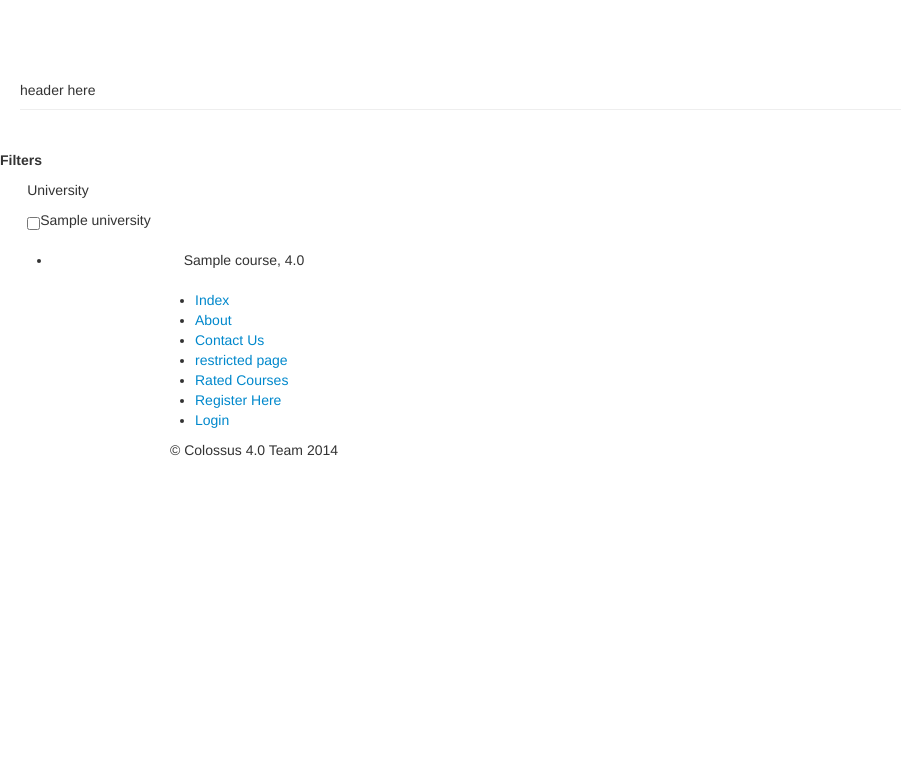
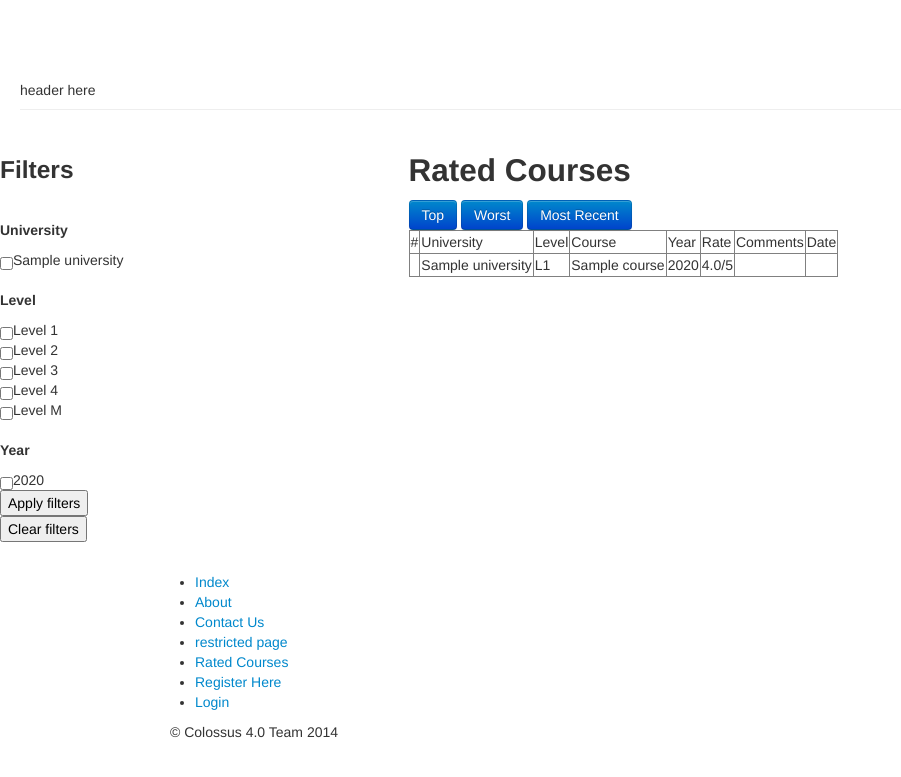
Before and after one commit to gambrinous/internet_technology, a Django app: page /rate/rated_courses/ in a window 1280 px wide. Shown: the top 777 px of the page, without its empty margins (0-901 px from the left). Run offline with Django 3.2, Linux system fonts and the light colour scheme; tables that the repository leaves empty hold one stand-in row (values such as "Sample post"); some libraries are stand-ins or nearby versions.

Commit message:
rated courses and views

```diff
--- a/rate/views.py
+++ b/rate/views.py
@@ -112,6 +112,7 @@ def rated_courses(request):
     university_list = University.objects.order_by('name')
     course_list = Course.objects.values('title').distinct()
     year_list = Course.objects.values('year').distinct()
+    rates_list = Rate.objects.values('course', 'date')[:1]
     context_dict = {'top': top_list, 'worst': worst_list, 'latest': latest_list,
-                    'universitylist': university_list, 'courselist': course_list, 'yearlist': year_list}
+                    'universitylist': university_list, 'courselist': course_list, 'yearlist': year_list, 'rateslist': rates_list}
     return render_to_response('rate/rated_courses.html', context_dict, context)
--- a/templates/rate/rated_courses.html
+++ b/templates/rate/rated_courses.html
@@ -4,32 +4,75 @@
 {% block body_block %}
 
     <div class="row-fluid">
-        <div class="row-fluid">
-            <h5>Filters</h5>
+        <div class="">
+            <div class="span4" style="text-align: left">
+                <h3>Filters</h3>
 
-            <div class="span4" style="text-align: left">
-                <p>University</p>
+                <form name="" method="" action="">
+                    <br/>
 
-                <form action="">
+                    <p><strong>University</strong></p>
                     {% if universitylist %}
                         {% for item in universitylist %}
                             <input type="checkbox" name="university" value="{{ item.id }}">{{ item.name }}<br>
                         {% endfor %}
                     {% endif %}
+                    <br/>
 
+                    <p><strong>Level</strong></p>
+                    <input type="checkbox" name="level" value="1">Level 1<br>
+                    <input type="checkbox" name="level" value="2">Level 2<br>
+                    <input type="checkbox" name="level" value="3">Level 3<br>
+                    <input type="checkbox" name="level" value="4">Level 4<br>
+                    <input type="checkbox" name="level" value="5">Level M<br>
+                    <br/>
+
+                    <p><strong>Year</strong></p>
+                    {% if yearlist %}
+                        {% for item in yearlist %}
+                            <input type="checkbox" name="year" value="{{ item.id }}">{{ item.year }}<br>
+                        {% endfor %}
+                    {% endif %}
+
+                    <input type="submit" name="submit_button" value="Apply filters"/><br/>
+                    <input type="reset" name="reset_button" value="Clear filters"/>
                 </form>
             </div>
         </div>
-        <div class="span4" style="text-align: center">
-            {% if top %}
-                <ul>
+        <div class="" style="text-align: left">
+            <h2>Rated Courses</h2>
+            <a class="btn btn-primary" href="#">Top</a>
+            <a class="btn btn-primary" href="#">Worst</a>
+            <a class="btn btn-primary" href="#">Most Recent</a>
+
+            <table border="1" style="">
+                <tr>
+                    <td>#</td>
+                    <td>University</td>
+                    <td>Level</td>
+                    <td>Course</td>
+                    <td>Year</td>
+                    <td>Rate</td>
+                    <td>Comments</td>
+                    <td>Date</td>
+                </tr>
+                {% if top %}
                     {% for rate in top %}
-                        <li>{{ rate.title }}, {{ rate.stored_average_rating }}</li>
+                        <tr>
+                            <td></td>
+                            <td>{{ rate.university }}</td>
+                            <td>L{{ rate.level }}</td>
+                            <td>{{ rate.title }}</td>
+                            <td>{{ rate.year }}</td>
+                            <td>{{ rate.stored_average_rating }}/5</td>
+                            <td></td>
+                            <td></td>
+                        </tr>
                     {% endfor %}
-                </ul>
-            {% else %}
-                <strong>There are no top yet.</strong>
-            {% endif %}
+                {% else %}
+                    <strong>There are no top yet.</strong>
+                {% endif %}
+            </table>
         </div>
     </div>
 
```
